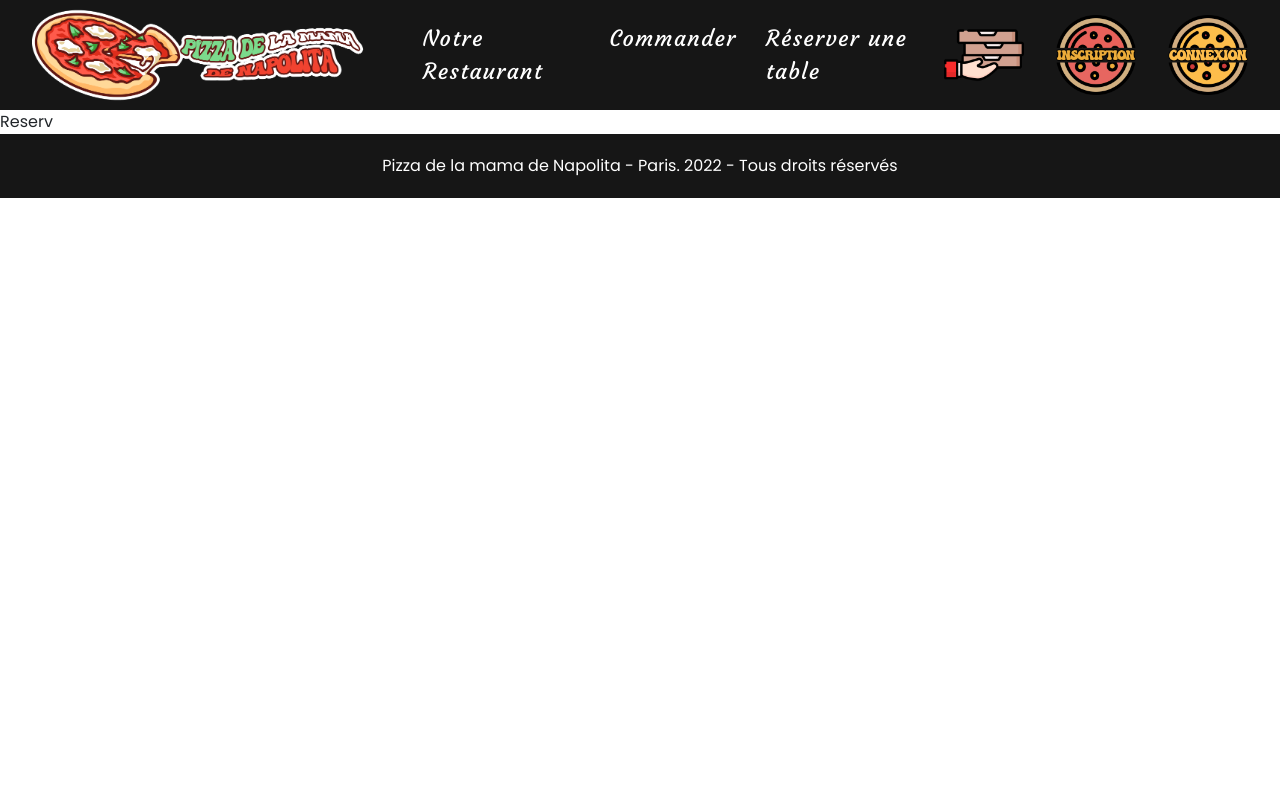
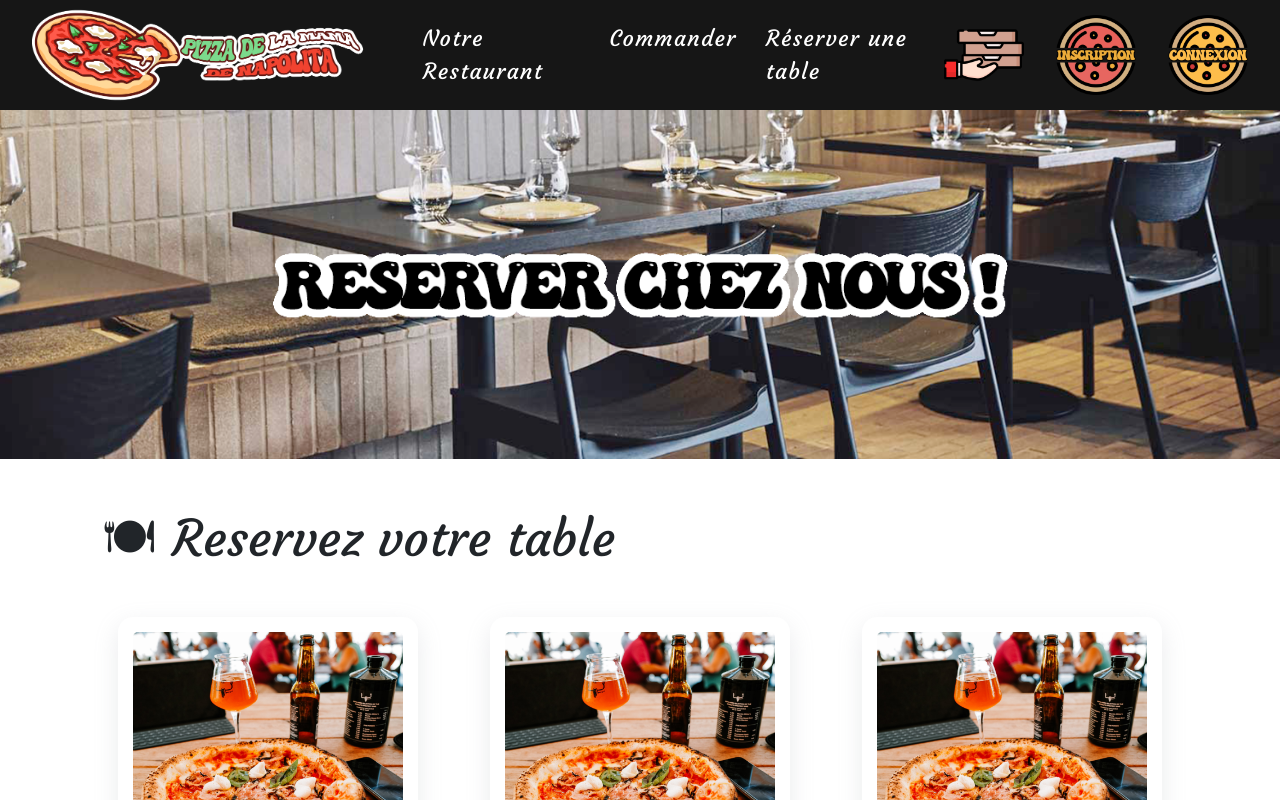
Before and after one commit to bastien-cordier/resto-ipssi, a React (Create React App) app in the folder front/: page /reservation in a window 1280 px wide. Shown: the top 800 px of the page. Built offline with nearby package versions, Linux system fonts and the light colour scheme.

Commit message:
page reservation

```diff
--- a/front/src/pages/Reserv.js
+++ b/front/src/pages/Reserv.js
@@ -1,7 +1,28 @@
 import React from "react";
+import { Container } from "react-bootstrap";
+import Card from "components/Cards/Card";
+import "./Reserv.scss";
+
 
 const Reserv = () => {
-  return <div>Reserv</div>;
+  return (
+    <div>
+      <img
+        src="/assets/banner-reserv.png"
+        alt="banner"
+        className="img-bandeau"
+        style={{ width:"100%" }}
+      />
+      <Container className="test">
+        <h3> 🍽 Reservez votre table</h3>
+      </Container>
+      <Container className="pizzas">
+        <Card />
+        <Card />
+        <Card />
+      </Container>
+
+    </div>
+  );
 };
-
 export default Reserv;
--- /dev/null
+++ b/front/src/pages/Reserv.scss
@@ -0,0 +1,6 @@
+h3 {
+    font-family: "Courgette", cursive;
+    font-size: 50px;
+    margin-top: 50px;
+    margin-left: 20px;
+  }
```
Also changed, not shown: front/public/assets/banner-reserv.png (added).
